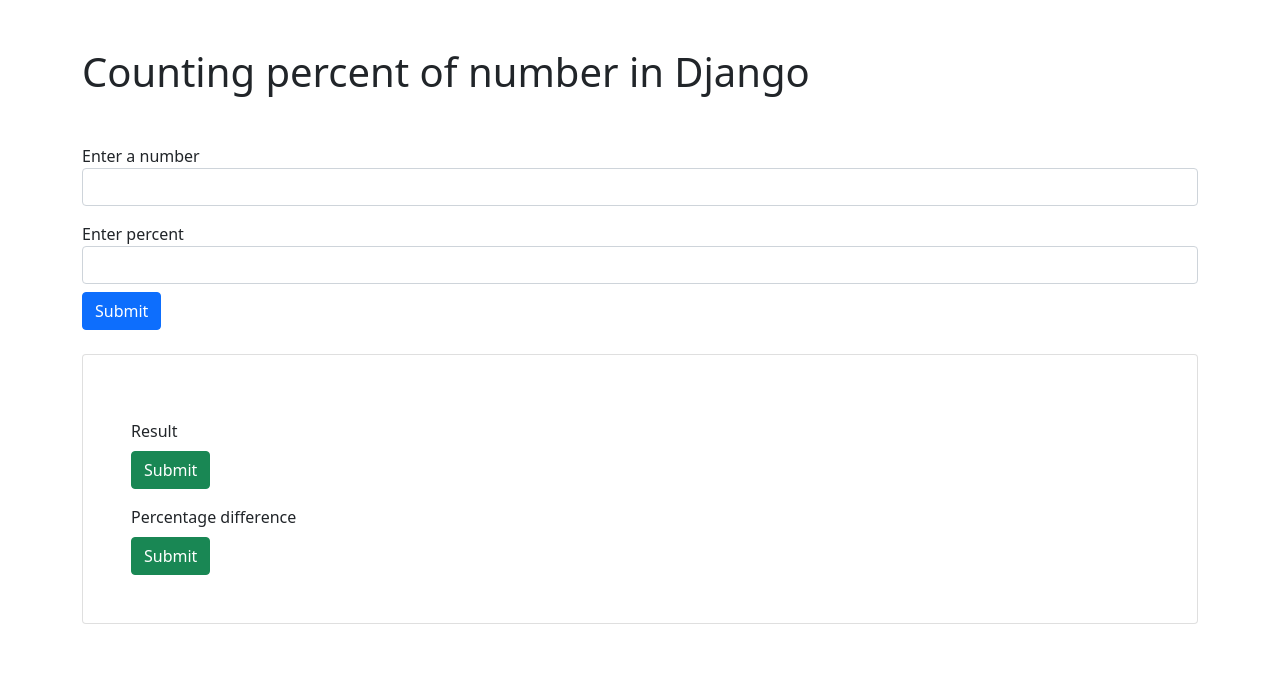
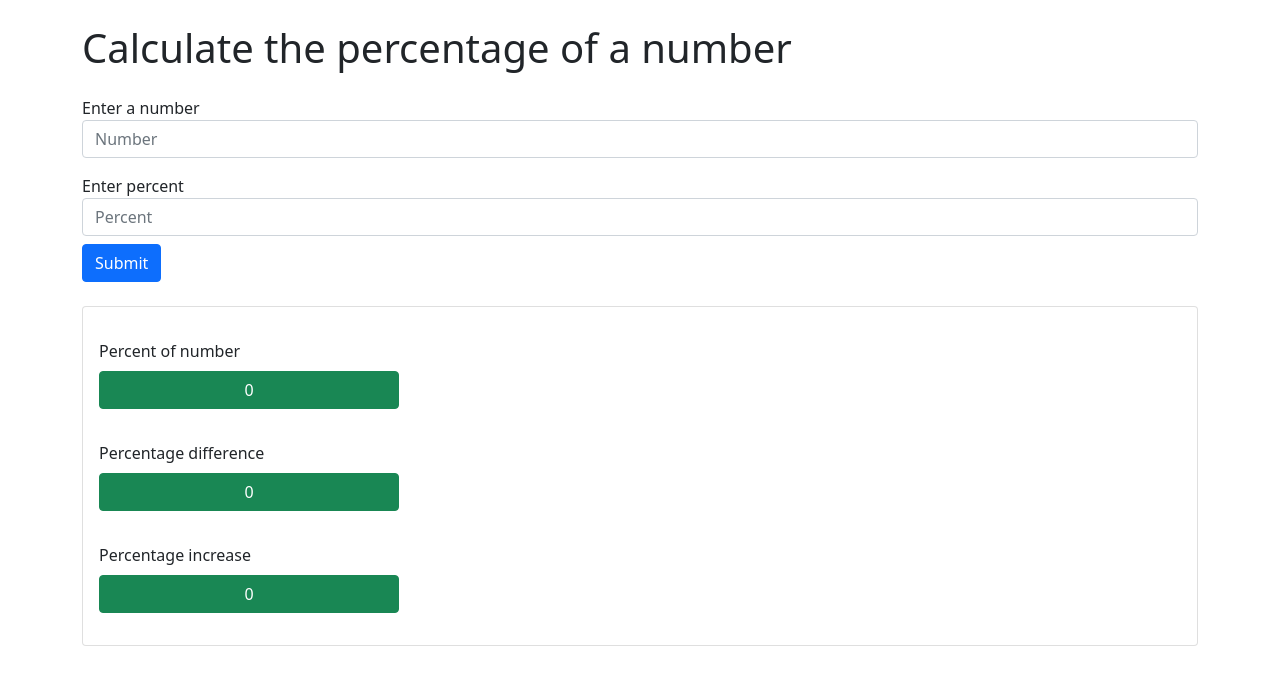
Before and after one commit to eraliabd/counting_percent, a Django app: page / in a window 1280 px wide. Shown: the top 685 px of the page. Run offline with Django 4.2, Linux system fonts and the light colour scheme; parts of the project's set-up code (start-up, migrations or seed data) failed here and were passed over.

Commit message:
commit and push percent files

```diff
--- a/percent/views.py
+++ b/percent/views.py
@@ -1,5 +1,27 @@
 from django.shortcuts import render
+from django.http import HttpResponse
 
 
-def index(request):
-    return render(request, 'index.html', {"message": "Counting percent of number"})
+def response(context):
+    return render(context, 'index.html')
+
+
+async def index(request):
+    if request.method == 'POST':
+        number = int(request.POST.get('number', ''))
+        percent = int(request.POST.get('percent', ''))
+
+        percent_value = (number * percent) / 100
+        residual_value = number - percent_value
+        value_increase = number + percent_value
+
+        context = {
+            "percent_value": percent_value,
+            "residual_value": residual_value,
+            "value_increase": value_increase,
+            "percent": percent
+        }
+        return render(request, 'index.html', context)
+    else:
+        return render(request, 'index.html')
+    # return HttpResponse("successfully")
--- a/templates/index.html
+++ b/templates/index.html
@@ -9,31 +9,50 @@
           integrity="sha384-EVSTQN3/azprG1Anm3QDgpJLIm9Nao0Yz1ztcQTwFspd3yD65VohhpuuCOmLASjC" crossorigin="anonymous">
 </head>
 <body>
-<div class="container mt-5">
-    <h1>Counting percent of number in Django</h1>
+<div class="container mt-4">
+    <h1>Calculate the percentage of a number</h1>
     <form action="" method="post">
         {% csrf_token %}
-        <div class="form-group mt-5">
+        <div class="form-group mt-4 w-10">
             <label for="input1">Enter a number</label>
-            <input type="number" name="number" class="form-control" id="input1">
+            <input type="number" name="number" placeholder="Number" class="form-control" id="input1" required>
         </div>
 
         <div class="form-group mt-3">
             <label for="input2">Enter percent</label>
-            <input type="number" name="percent" class="form-control" id="input2">
+            <input type="number" name="percent" placeholder="Percent" class="form-control" id="input2" required>
         </div>
         <button type="submit" class="btn btn-primary mt-2">Submit</button>
     </form>
 
-    <div class="card mt-4 p-5">
-        <div class="form-group mt-3">
-            <label for="input3">Result</label><br>
-            <button type="submit" class="btn btn-success mt-2">Submit</button>
-        </div>
-        <div class="form-group mt-3">
-            <label for="input3">Percentage difference</label><br>
-            <button type="submit" class="btn btn-success mt-2">Submit</button>
-        </div>
+    <div class="card mt-4 p-3">
+        {% if percent %}
+            <div class="form-group mt-3">
+                <label for="input3">{{ percent }} percent of number</label><br>
+                <p style="width: 300px;" class="btn btn-success mt-2">{{ percent_value }}</p>
+            </div>
+            <div class="form-group mt-3">
+                <label for="input3">{{ percent }}% Percentage difference</label><br>
+                <p style="width: 300px;" class="btn btn-success mt-2">{{ residual_value }}</p>
+            </div>
+            <div class="form-group mt-3">
+                <label for="input3">{{ percent }}% Percentage increase</label><br>
+                <p style="width: 300px;" class="btn btn-success mt-2">{{ value_increase }}</p>
+            </div>
+        {% else %}
+            <div class="form-group mt-3">
+                <label for="input3">Percent of number</label><br>
+                <p style="width: 300px;" class="btn btn-success mt-2">0</p>
+            </div>
+            <div class="form-group mt-3">
+                <label for="input3">Percentage difference</label><br>
+                <p style="width: 300px;" class="btn btn-success mt-2">0</p>
+            </div>
+            <div class="form-group mt-3">
+                <label for="input3">Percentage increase</label><br>
+                <p style="width: 300px;" class="btn btn-success mt-2">0</p>
+            </div>
+        {% endif %}
     </div>
 
 </div>
```
